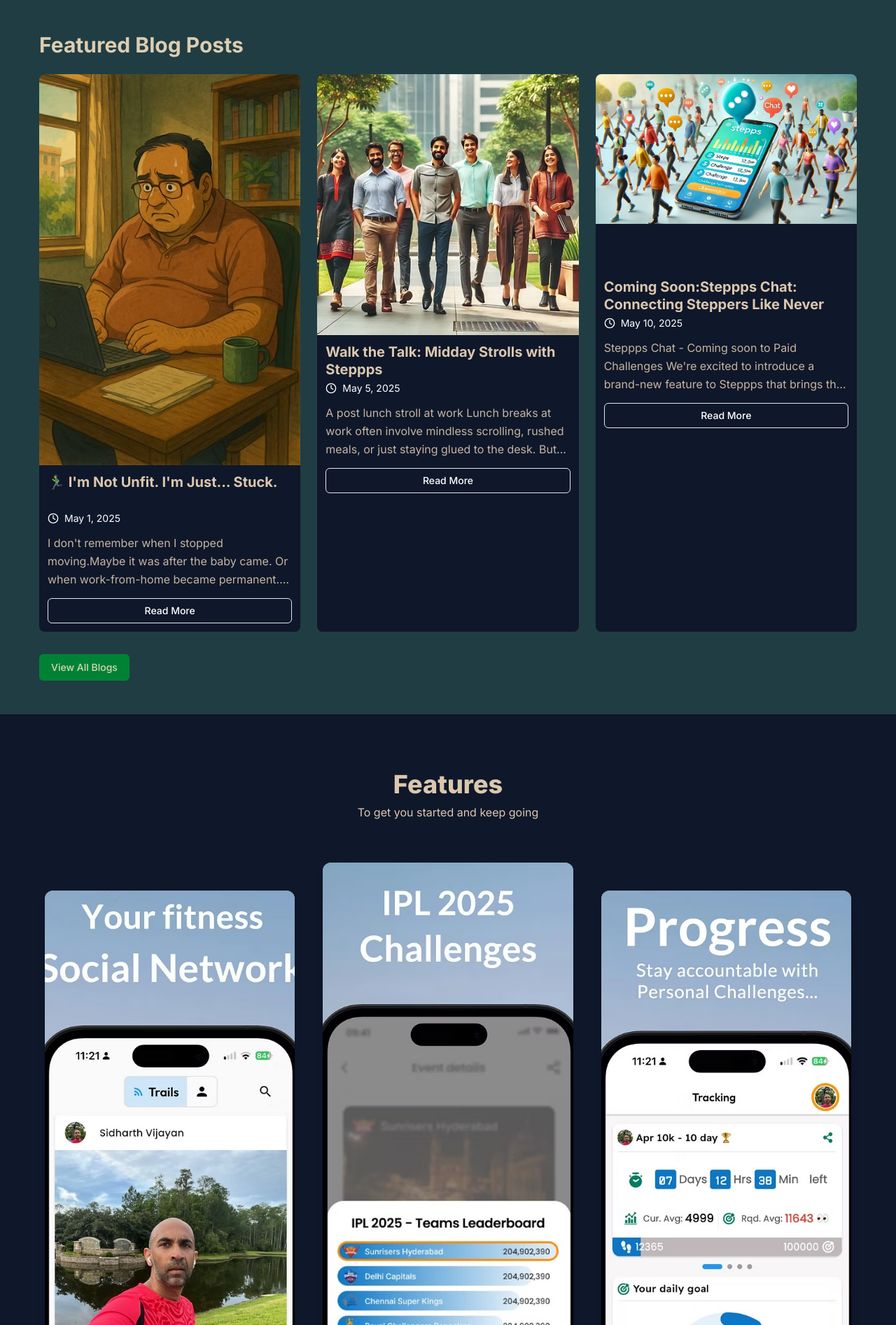
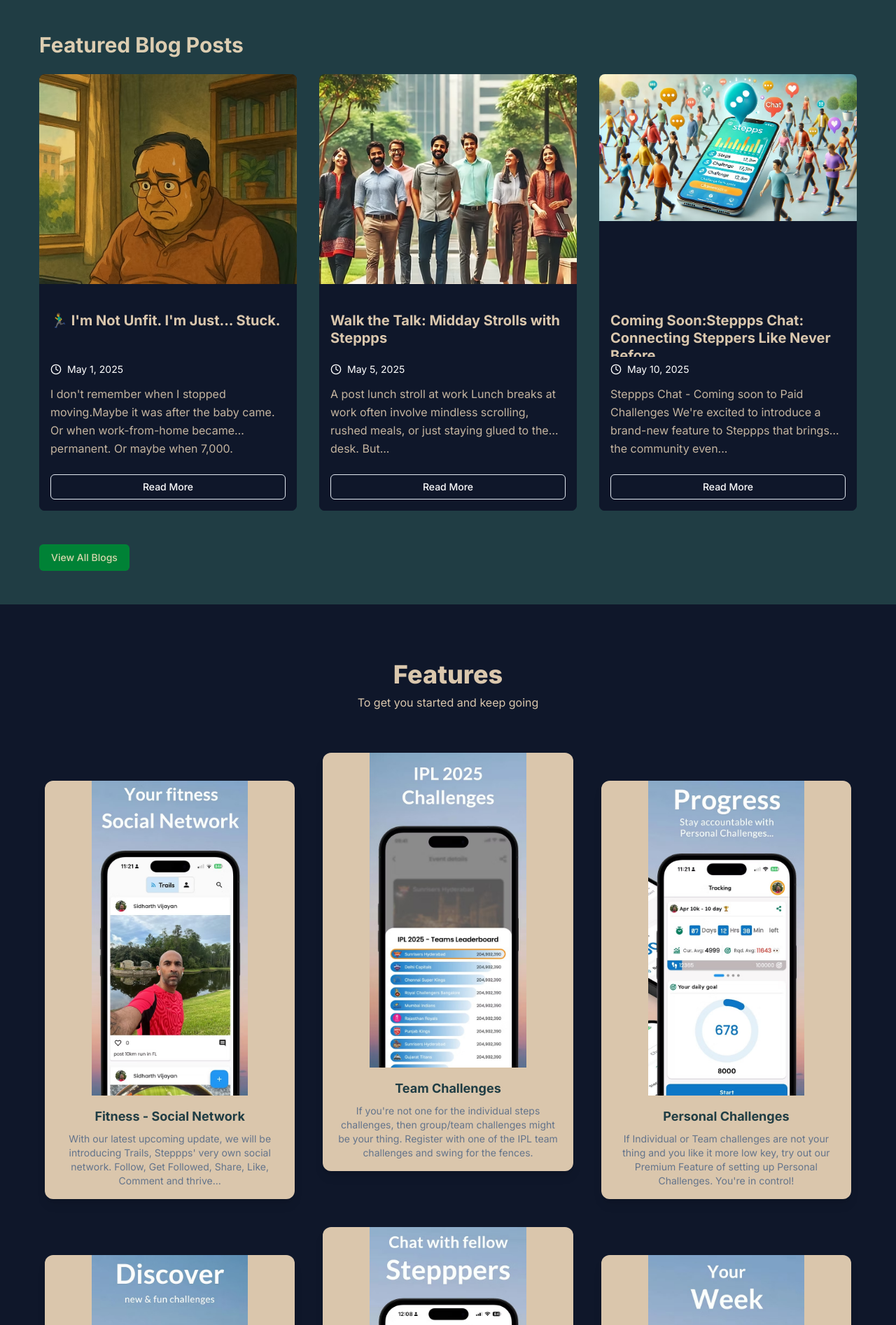
Before and after one commit to mohitaryan0/stepppps, a Next.js app: page / in a window 1280 px wide. Shown: the part 926-2820 px from the top of the page at 70% size. Built offline with nearby package versions, Linux system fonts and the light colour scheme.

Commit message:
Fix blog image sizing and update various sections

```diff
--- /dev/null
+++ b/next.config.js
@@ -0,0 +1,15 @@
+/** @type {import('next').NextConfig} */
+const nextConfig = {
+  images: {
+    domains: ['images.unsplash.com'],
+    remotePatterns: [
+      {
+        protocol: 'https',
+        hostname: 'images.unsplash.com',
+        pathname: '/**',
+      },
+    ],
+  },
+}
+
+module.exports = nextConfig
--- a/src/app/page.tsx
+++ b/src/app/page.tsx
@@ -45,7 +45,7 @@
         <div className="container mx-auto py-12">
           <div>
             <h2 className="text-3xl font-bold mb-6 text-black dark:text-white">Featured Blog Posts</h2>
-            <div className="grid grid-cols-1 sm:grid-cols-2 lg:grid-cols-3 gap-6 mb-8">
+            <div className="grid grid-cols-1 sm:grid-cols-2 lg:grid-cols-3 gap-8 mb-12">
               {blogPosts.map((post, index) => (
                 <BlogCard key={index} {...post} />
               ))}
--- a/src/components/ChallengesSection.tsx
+++ b/src/components/ChallengesSection.tsx
@@ -1,7 +1,7 @@
 'use client'
 // Removed Framer Motion import
 
-import { useState, useEffect } from "react";
+import { useEffect, useState } from "react"
 
 const challengesData = [
   {
--- a/src/components/blog/BlogCard.tsx
+++ b/src/components/blog/BlogCard.tsx
@@ -11,31 +11,31 @@
 
 function BlogCard({ title, description, date, image }: BlogCardProps) {
   return (
-    <div className="group relative rounded-lg overflow-hidden transition-all duration-300 hover:scale-[1.02] bg-white dark:bg-gray-900">
+    <div className="group relative rounded-lg overflow-hidden transition-all duration-300 hover:scale-[1.02] bg-white dark:bg-gray-900 min-h-[400px] w-full">
       <div className="absolute inset-0 bg-gradient-to-b from-transparent via-transparent to-white dark:to-gray-900 opacity-90 pointer-events-none"></div>
       {image && (
-        <div className="relative aspect-[4/3] w-full">
+        <div className="relative w-full h-[300px] overflow-hidden">
           <Image
             src={image}
             alt={title}
-            width={500}
-            height={375}
+            width={1200}
+            height={800}
             className="object-cover"
           />
         </div>
       )}
-      <div className="p-3 relative z-10">
+      <div className="p-4 relative z-10 flex flex-col justify-between h-[300px] mt-6">
         <div className="relative z-10">
-          <div className="mb-3">
-            <h3 className="text-xl font-bold mb-1.5 h-[3rem] overflow-hidden leading-tight text-black dark:text-white">
+          <div className="mb-2">
+            <h3 className="text-xl font-bold mb-2 h-[4rem] overflow-hidden leading-tight text-black dark:text-white">
               {title}
             </h3>
-            <div className="flex items-center gap-2 text-sm text-muted-foreground">
+            <div className="flex items-center gap-2 text-sm text-muted-foreground mb-3">
               <Clock className="h-4 w-4" />
               {date}
             </div>
           </div>
-          <p className="line-clamp-3 mb-3 h-[5rem] overflow-hidden leading-relaxed text-black dark:text-white/90">
+          <p className="line-clamp-3 mb-4 h-[7rem] overflow-hidden leading-relaxed text-black dark:text-white/90">
             {description}
           </p>
           <Button
--- a/src/components/features/FeaturesSection.tsx
+++ b/src/components/features/FeaturesSection.tsx
@@ -1,5 +1,4 @@
 import React from "react";
-import Image from "next/image";
 
 const features = [
   {
@@ -43,12 +42,12 @@
 const CardSection: React.FC = () => {
   return (
     <div
-      className="min-h-screen flex flex-col items-center justify-center px-10 pt-20 pb-40 bg-white dark:bg-gray-900"
+      className="min-h-screen flex flex-col items-center justify-center px-10 pt-20 pb-40 bg-white text-black dark:bg-gray-900 dark:text-white"
     >
       {/* Heading */}
       <div className="text-center mb-10">
-        <h2 className="text-4xl font-extrabold text-white">Features</h2>
-        <p className="text-base text-white mt-2 mb-10">
+        <h1 className="text-4xl font-extrabold text-black dark:text-white">Features</h1>
+        <p className="text-base text-black dark:text-white mt-2 mb-10">
           To get you started and keep going
         </p>
       </div>
@@ -66,13 +65,10 @@
               className={`bg-white rounded-xl shadow-lg text-center hover:shadow-2xl transition duration-300 overflow-hidden hover:scale-115 transform ${offset}`}
             >
               <a href={feature.href}>
-                <Image
+                <img
                   src={feature.image}
                   alt={feature.title}
-                  width={400}
-                  height={400}
-                  className="w-full h-full object-cover rounded-lg shadow-[0_0_25px_5px_rgba(59,130,246,0.6)] transition duration-500"
-                  priority
+                  className="w-full h-[450px] object-contain rounded-t-xl"
                 />
               </a>
               <div className="p-4">
```
